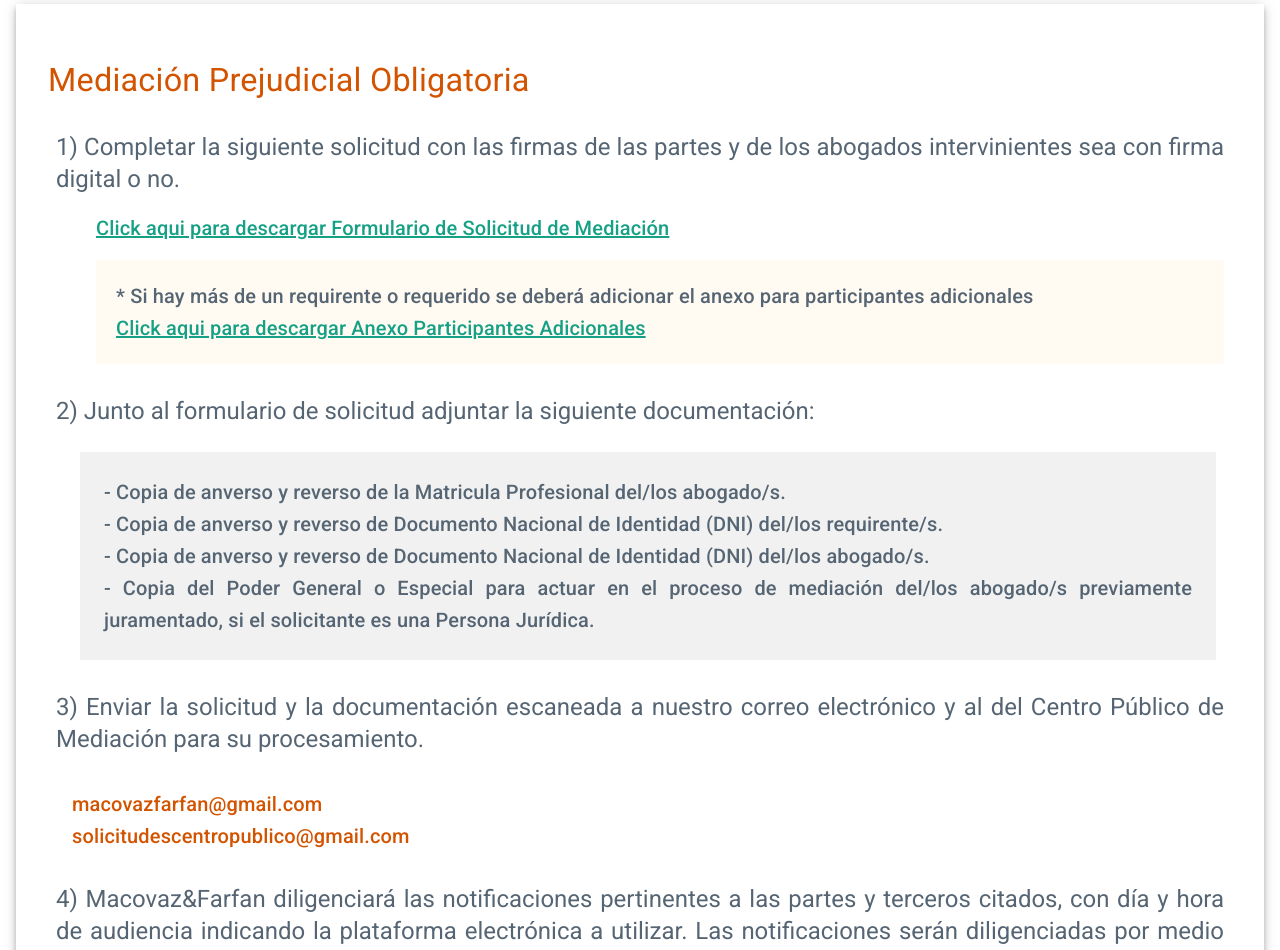
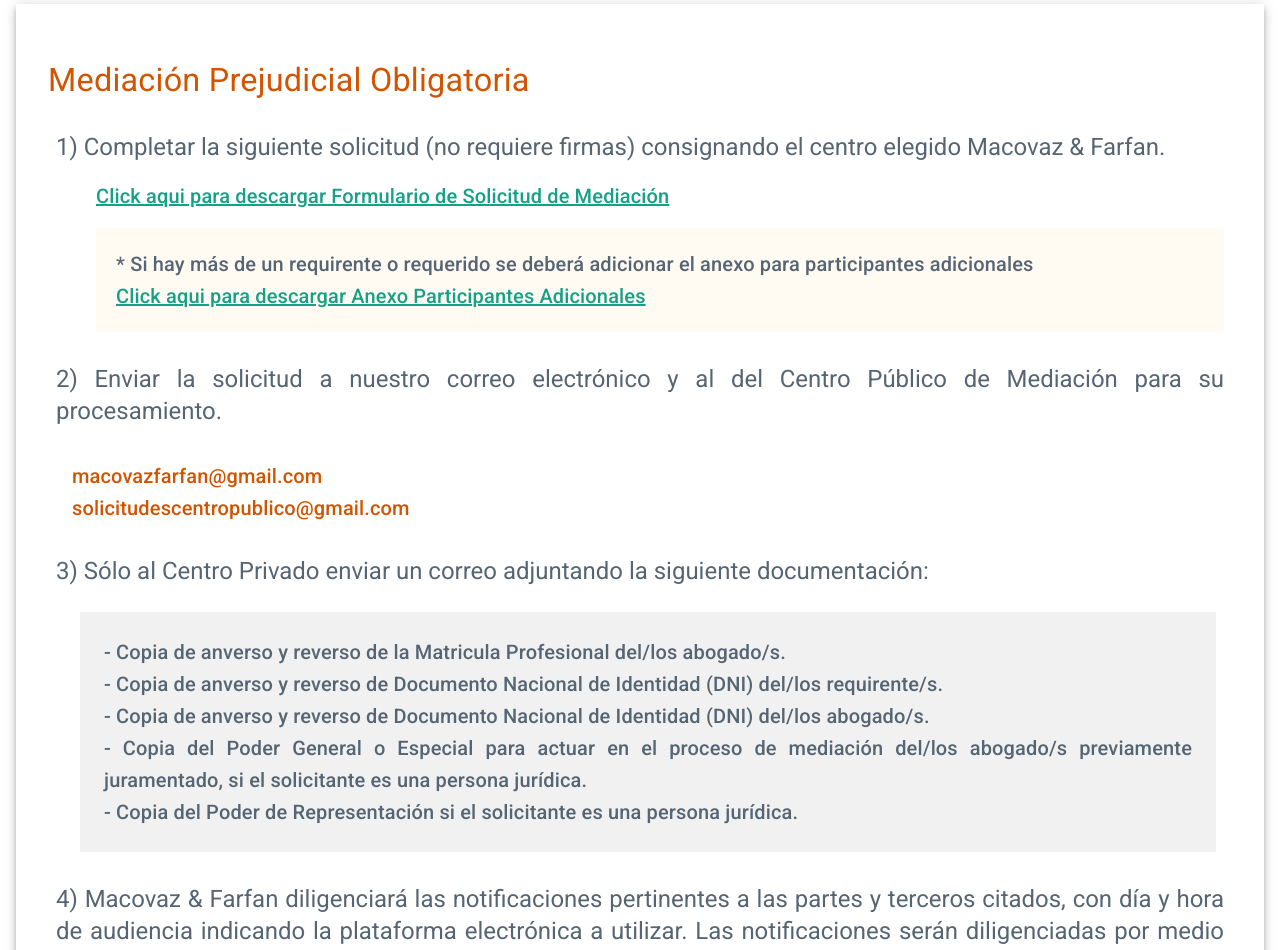
Before and after one commit to facundoolmedo/mediaronline, a React (Create React App) app: page /mediar in a window 1280 px wide. Shown: the part 300-1250 px from the top of the page. Built offline with nearby package versions, Linux system fonts and the light colour scheme.

Commit message:
Cambios a instructivo mediacion

```diff
--- a/src/components/rutas/MediarPage.jsx
+++ b/src/components/rutas/MediarPage.jsx
@@ -124,9 +124,8 @@
                     align="justify"
                     className={classes.texto}
                   >
-                    1) Completar la siguiente solicitud con las firmas de las
-                    partes y de los abogados intervinientes sea con firma
-                    digital o no.
+                    1) Completar la siguiente solicitud (no requiere firmas)
+                    consignando el centro elegido Macovaz & Farfan.
                   </Typography>
                 </Grid>
               </Grid>
@@ -171,8 +170,26 @@
                 align="justify"
                 className={classes.texto}
               >
-                2) Junto al formulario de solicitud adjuntar la siguiente
-                documentación:
+                2) Enviar la solicitud a nuestro correo electrónico y al del
+                Centro Público de Mediación para su procesamiento.
+              </Typography>
+            </Box>
+            <Box pt={4} ml={5}>
+              <Typography variant="h6" className={classes.texto2}>
+                macovazfarfan@gmail.com
+              </Typography>
+              <Typography variant="h6" className={classes.texto2}>
+                solicitudescentropublico@gmail.com
+              </Typography>
+            </Box>
+            <Box pl={3} pt={4} pr={3}>
+              <Typography
+                variant="h5"
+                align="justify"
+                className={classes.texto}
+              >
+                3) Sólo al Centro Privado enviar un correo adjuntando la
+                siguiente documentación:
               </Typography>
             </Box>
             <Box ml={6} mt={3} mr={4} p={3} className={classes.doc}>
@@ -207,36 +224,26 @@
               >
                 - Copia del Poder General o Especial para actuar en el proceso
                 de mediación del/los abogado/s previamente juramentado, si el
-                solicitante es una Persona Jurídica.
+                solicitante es una persona jurídica.
+              </Typography>
+              <Typography
+                variant="h6"
+                align="justify"
+                className={classes.texto}
+              >
+                - Copia del Poder de Representación si el solicitante es una
+                persona jurídica.
               </Typography>
             </Box>
+
             <Box pl={3} pt={4} pr={3}>
               <Typography
                 variant="h5"
                 align="justify"
                 className={classes.texto}
               >
-                3) Enviar la solicitud y la documentación escaneada a nuestro
-                correo electrónico y al del Centro Público de Mediación para su
-                procesamiento.
-              </Typography>
-            </Box>
-            <Box pt={4} ml={5}>
-              <Typography variant="h6" className={classes.texto2}>
-                macovazfarfan@gmail.com
-              </Typography>
-              <Typography variant="h6" className={classes.texto2}>
-                solicitudescentropublico@gmail.com
-              </Typography>
-            </Box>
-            <Box pl={3} pt={4} pr={3}>
-              <Typography
-                variant="h5"
-                align="justify"
-                className={classes.texto}
-              >
-                4) Macovaz&Farfan diligenciará las notificaciones pertinentes a
-                las partes y terceros citados, con día y hora de audiencia
+                4) Macovaz & Farfan diligenciará las notificaciones pertinentes
+                a las partes y terceros citados, con día y hora de audiencia
                 indicando la plataforma electrónica a utilizar. Las
                 notificaciones serán diligenciadas por medio de la Oficina de
                 Notificadores y Ujieres del Poder Judicial si los domicilios
```
